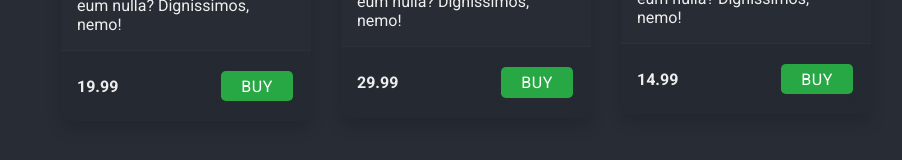
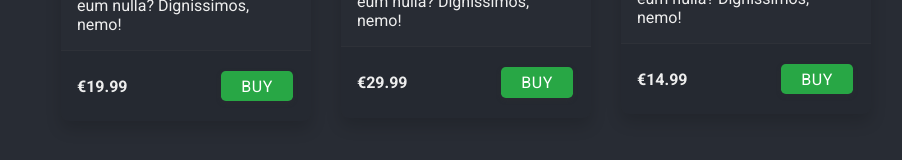
Before and after one commit to ArfinHasib/React-Projects, a React (Create React App) app: page / in a window 1280 px wide. Shown: the part 727-887 px from the top of the page, without its empty margins (174-1076 px from the left). Built offline with nearby package versions, Linux system fonts and the light colour scheme.

Commit message:
27 - Course Store (Convert the currencies with the react useContext hook)

```diff
--- a/src/projects/27- course-store/components/Course.jsx
+++ b/src/projects/27- course-store/components/Course.jsx
@@ -1,8 +1,16 @@
 import React from 'react';
 import Button from '../../components/Button';
+import { CurrencyContext } from '../context/currencies-context';
 
 export default function Course({ course }) {
    const { title, img, price } = course;
+
+   const currency = React.useContext(CurrencyContext);
+
+   const contextPrice = new Intl.NumberFormat('en-US', {
+      style: 'currency',
+      currency: currency.code,
+   }).format(price * currency.conversionRate);
 
    return (
       <li className='card mb-2' style={{ width: 250 }}>
@@ -14,7 +22,7 @@ export default function Course({ course }) {
             Dignissimos, nemo!
          </p>
          <div className='card-footer d-flex space-between'>
-            <h4>{price}</h4>
+            <h4>{contextPrice}</h4>
             <Button btnClass='btn-success' text='BUY' />
          </div>
       </li>
--- /dev/null
+++ b/src/projects/27- course-store/context/currencies-context.js
@@ -0,0 +1,3 @@
+import React, { useContext } from 'react';
+
+export const CurrencyContext = React.createContext(null);
```
Also changed, not shown: src/projects/27- course-store/Store.jsx (+5 -2 lines).
